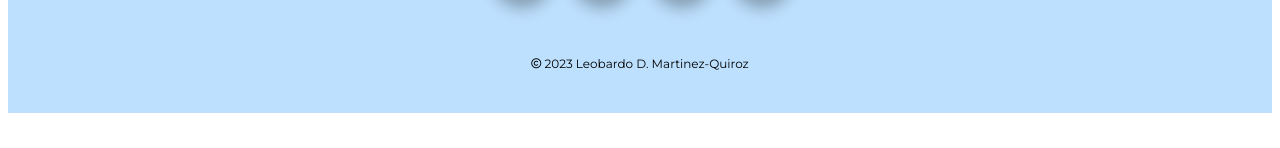
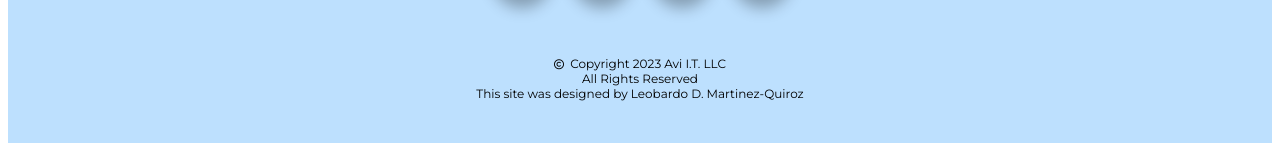
Before and after one commit to wid4444/Avi-IT-Website, a Vue app: page / in a window 1280 px wide. Shown: the part 4141-4289 px from the top of the page. Before the commit the page ends 4262 px from the top, so only its background shows below. Built offline with nearby package versions, Linux system fonts and the light colour scheme.

Commit message:
bio and copywrite added

```diff
--- a/src/components/FooterMenu.vue
+++ b/src/components/FooterMenu.vue
@@ -27,9 +27,10 @@
         <!-- <li><a href="#"><i class="fab fa-twitter" aria-hidden="true"></i></a></li> -->
       </ul>
       <div class="made-by">
-        <i id="c" class="fa-regular fa-copyright"></i>
-       <p> &nbsp;2023 Leobardo D. Martinez-Quiroz</p>
-      </div>
+
+        <p><i id="c" class="fa-regular fa-copyright"></i> &nbsp;Copyright 2023 Avi I.T. LLC <br>
+          All Rights Reserved <br> This site was designed by Leobardo D. Martinez-Quiroz</p>
+       </div>
     </div>
 
   </footer>
@@ -173,12 +174,13 @@ ul li:nth-child(5) a:hover .fab {
 
 .made-by {
   display: flex;
-  flex-direction: row;
+  flex-direction: column;
   justify-content: center;
   align-items: center;
   margin-bottom: 30px;
   font-family: 'Montserrat', sans-serif;
   font-size: 12px;
+  text-align: center;
 }
 #c {
   font-size: 10px;
--- a/src/views/AboutView.vue
+++ b/src/views/AboutView.vue
@@ -164,7 +164,7 @@
 
         <div class="description">
           <p><strong>Bio:</strong>
-            <br>-Sr. Director Third Party Risk Governance at Freddie Mac
+            <br>-Rob Sr. Director Third Party Risk Governance at Freddie Mac
           </p>
           <p>
             Education:
@@ -322,7 +322,7 @@
         </div>
         <div class="description">
           <p><strong>Bio:</strong>
-            <br> -Chayse Tucker is a dance instructor from Sarasota, Florida.
+            <br> -Chayse is a dance instructor from Sarasota, Florida.
             <br>
             <br> -She has been dancing
             for
@@ -348,20 +348,32 @@
 
         <div class="title" id="director">
           <img id="title" src="../assets/TechElevatorPic.jpeg" alt="danny">
-          <h2>Leobardo Martinez-Quiroz | ...</h2>
+          <h2>Leobardo Martinez-Quiroz | Software Developer</h2>
         </div>
 
         <div class="description">
           <p><strong>Bio:</strong>
             <br>
-            -Attended Tec Elevator
+            -Danny is a bi-lingual individual that immigrated to the United States at 14 years of age.
             <br>
-            -Builded Avi I.T.Website
             <br>
-            -Builded Avi I.T.Website
+            -He is a Junior Software Developer.
             <br>
-            -Builded Avi I.T.Website
             <br>
+            -He attended a 14 week Full Stack Java Software Development boot camp at Tech Elevator. Since then he has learned more languages and has been working on more projects.
+            <br>
+          <br>
+          -He enjoys helping people and working in teams.
+            <br>
+            <br>
+            -He is a self-taught visual artist, photographer and carpenter.
+            <br>
+            <br>
+            -As a volunteer for Creative District (Wilmington Alliance), he has worked with different groups to paint murals
+            throughout Wilmington.
+            <br>
+            <br>
+            -He volunteered to redesign Avi I.T.'s Website, to gain more skill and encourage more Junior Developers to follow their dreams.
           </p>
         </div>
       </div>
```
